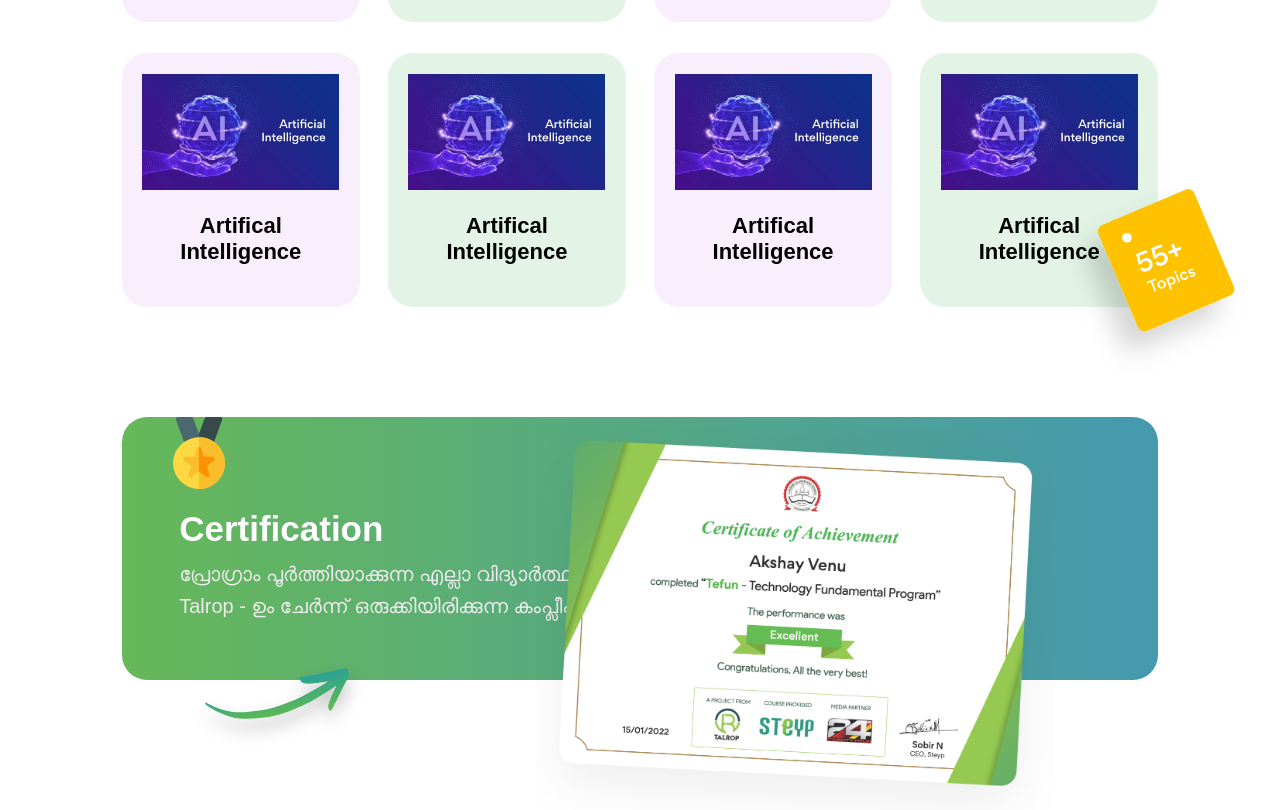
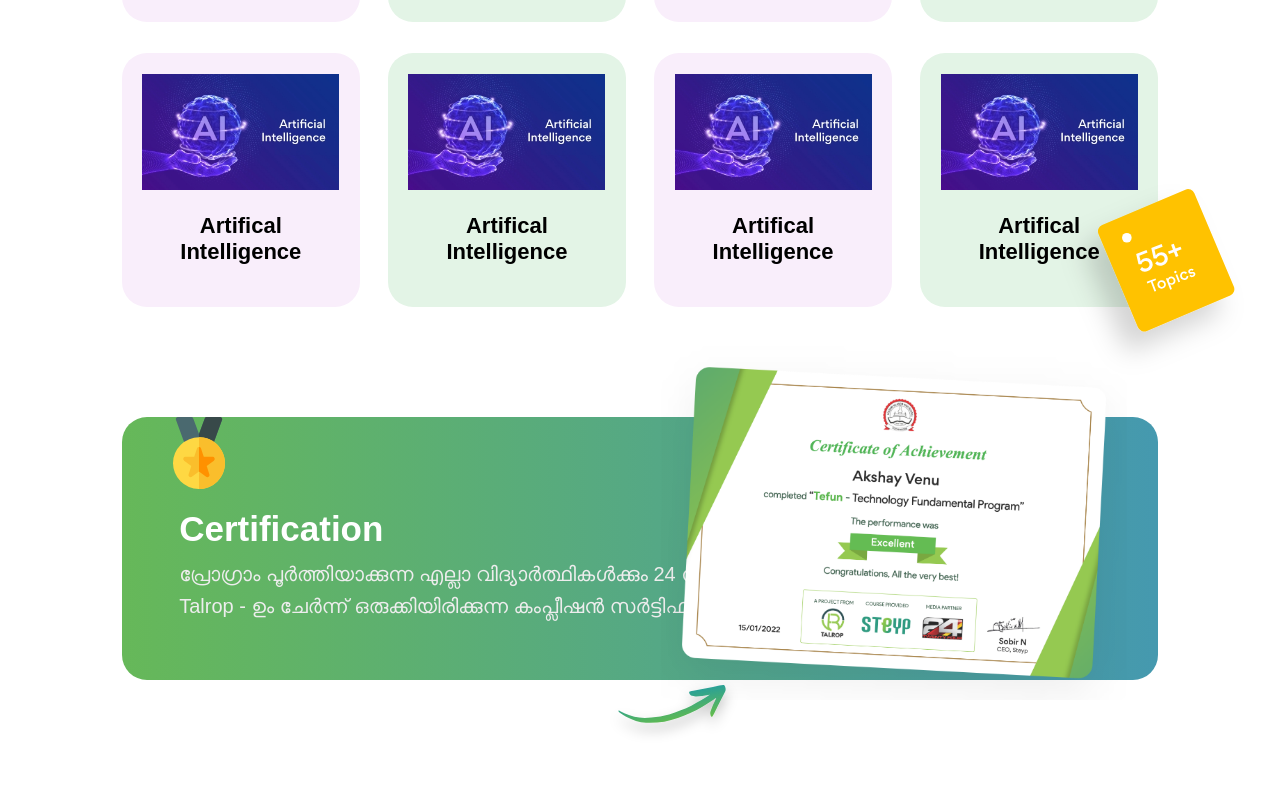
Before and after one commit to swalihmoosa/yiaai, a React (Create React App) app: page / in a window 1280 px wide. Shown: the part 3773-4583 px from the top of the page. After the commit the page ends 4553 px from the top, so only its background shows below. Built offline with nearby package versions, Linux system fonts and the light colour scheme.

Commit message:
Certification | completed

```diff
--- a/src/components/screens/landing/Certification.jsx
+++ b/src/components/screens/landing/Certification.jsx
@@ -62,12 +62,15 @@
 `
 const Certificate = styled.div`
     position: absolute;
-    top: 0;
-    width: 50%;
-    right: 10%;
-
+    top: -27%;
+    width: 45%;
+    right: 3%;
+    z-index: 1;
 `
 const Arrow = styled.div`
     position: absolute;
-    width: 20%;
+    width: 15%;
+    right: 39%;
+    bottom: -38%;
+    z-index: 2;
 `
```
